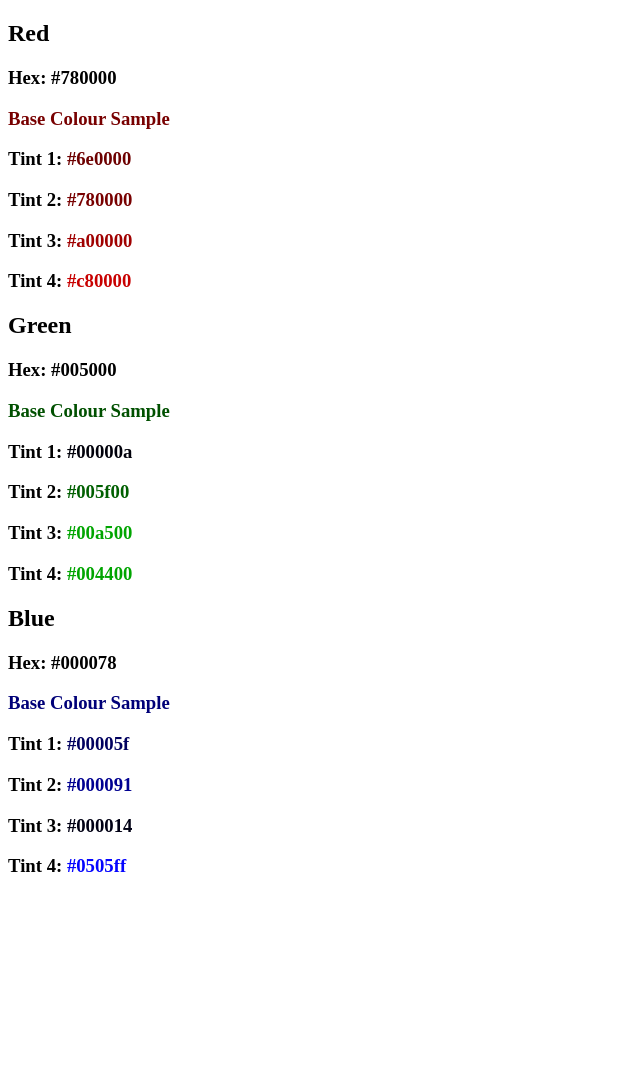
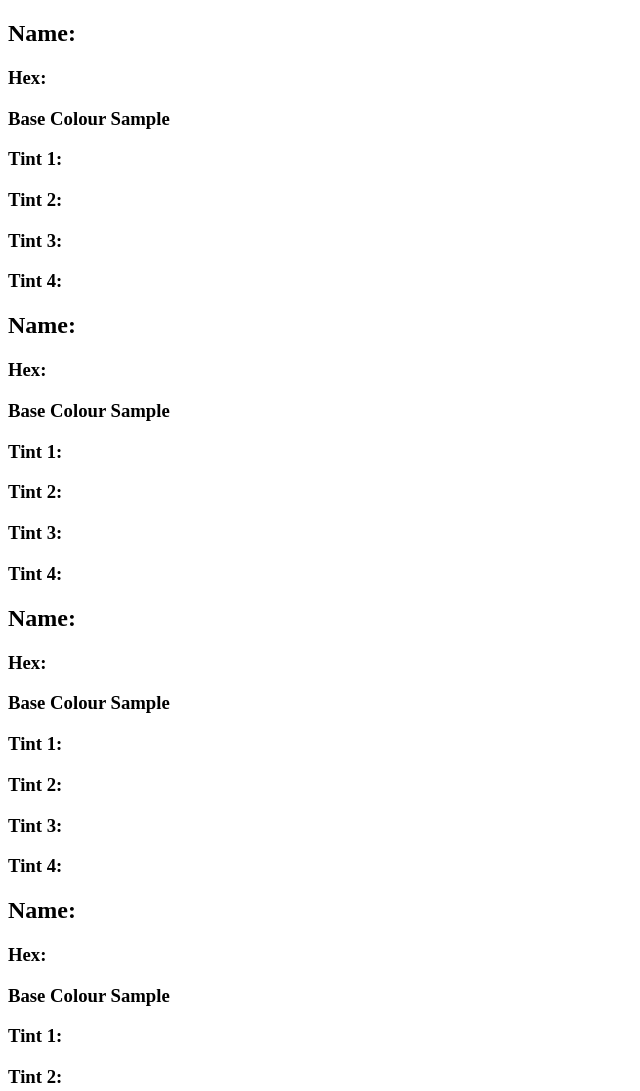
Before and after one commit to adellanno/colour-picker, a plain HTML site: page index.html in a window 1280 px wide. Shown: the top 1091 px of the page, without its empty margins (0-640 px from the left). Before the commit the page ends 896 px from the top, so only its background shows below. Drawn offline with nearby package versions, Linux system fonts and the light colour scheme; no server answers.

Commit message:
Task 2 Completed

```diff
--- a/index.html
+++ b/index.html
@@ -7,32 +7,50 @@
     <script src="js/app.js"></script>
   </head>
   <body>
-    <div class="red">
-      <h2>Red</h2>
-      <h3>Hex: <span class="red-hex"></span></h3>
-      <h3 class="red-sample">Base Colour Sample</h3>
-      <h3>Tint 1: <span class="red-tint-1"></span></h3>
-      <h3>Tint 2: <span class="red-tint-2"></span></h3>
-      <h3>Tint 3: <span class="red-tint-3"></span></h3>
-      <h3>Tint 4: <span class="red-tint-4"></span></h3>
+    <div>
+      <h2>Name: <span class="colour-1-name"></span></h2>
+      <h3>Hex: <span class="colour-1-hex"></span></h3>
+      <h3 class="colour-1-sample">Base Colour Sample</h3>
+      <h3>Tint 1: <span class="colour1-tint-1"></span></h3>
+      <h3>Tint 2: <span class="colour1-tint-2"></span></h3>
+      <h3>Tint 3: <span class="colour1-tint-3"></span></h3>
+      <h3>Tint 4: <span class="colour1-tint-4"></span></h3>
     </div>
-    <div class="green">
-      <h2>Green</h2>
-      <h3>Hex: <span class="green-hex"></span></h3>
-      <h3 class="green-sample">Base Colour Sample</h3>
-      <h3>Tint 1: <span class="green-tint-1"></span></h3>
-      <h3>Tint 2: <span class="green-tint-2"></span></h3>
-      <h3>Tint 3: <span class="green-tint-3"></span></h3>
-      <h3>Tint 4: <span class="green-tint-4"></span></h3>
+    <div>
+      <h2>Name: <span class="colour-2-name"></span></h2>
+      <h3>Hex: <span class="colour-2-hex"></span></h3>
+      <h3 class="colour-2-sample">Base Colour Sample</h3>
+      <h3>Tint 1: <span class="colour2-tint-1"></span></h3>
+      <h3>Tint 2: <span class="colour2-tint-2"></span></h3>
+      <h3>Tint 3: <span class="colour2-tint-3"></span></h3>
+      <h3>Tint 4: <span class="colour2-tint-4"></span></h3>
     </div>
-    <div class="blue">
-      <h2>Blue</h2>
-      <h3>Hex: <span class="blue-hex"></span></h3>
-      <h3 class="blue-sample">Base Colour Sample</h3>
-      <h3>Tint 1: <span class="blue-tint-1"></span></h3>
-      <h3>Tint 2: <span class="blue-tint-2"></span></h3>
-      <h3>Tint 3: <span class="blue-tint-3"></span></h3>
-      <h3>Tint 4: <span class="blue-tint-4"></span></h3>
+    <div>
+      <h2>Name: <span class="colour-3-name"></span></h2>
+      <h3>Hex: <span class="colour-3-hex"></span></h3>
+      <h3 class="colour-3-sample">Base Colour Sample</h3>
+      <h3>Tint 1: <span class="colour3-tint-1"></span></h3>
+      <h3>Tint 2: <span class="colour3-tint-2"></span></h3>
+      <h3>Tint 3: <span class="colour3-tint-3"></span></h3>
+      <h3>Tint 4: <span class="colour3-tint-4"></span></h3>
+    </div>
+    <div>
+      <h2>Name: <span class="colour-4-name"></span></h2>
+      <h3>Hex: <span class="colour-4-hex"></span></h3>
+      <h3 class="colour-4-sample">Base Colour Sample</h3>
+      <h3>Tint 1: <span class="colour4-tint-1"></span></h3>
+      <h3>Tint 2: <span class="colour4-tint-2"></span></h3>
+      <h3>Tint 3: <span class="colour4-tint-3"></span></h3>
+      <h3>Tint 4: <span class="colour4-tint-4"></span></h3>
+    </div>
+    <div>
+      <h2>Name: <span class="colour-5-name"></span></h2>
+      <h3>Hex: <span class="colour-5-hex"></span></h3>
+      <h3 class="colour-5-sample">Base Colour Sample</h3>
+      <h3>Tint 1: <span class="colour5-tint-1"></span></h3>
+      <h3>Tint 2: <span class="colour5-tint-2"></span></h3>
+      <h3>Tint 3: <span class="colour5-tint-3"></span></h3>
+      <h3>Tint 4: <span class="colour5-tint-4"></span></h3>
     </div>
   </body>
 </html>
--- a/js/app.js
+++ b/js/app.js
@@ -1,37 +1,73 @@
 $(document).ready(function() {
 
-  $(".red-hex").text(rgbToHex("rgba(" + json[0].baseColour.toString() + ")"));
-  $(".red-sample").css('color', rgbToHex("rgba(" + json[0].baseColour.toString() + ")"));
-  $(".red-tint-1").text(rgbToHex("rgba(" + createTint(json[0].tints[0], json[0].baseColour) + ")"));
-  $(".red-tint-1").css('color', rgbToHex("rgba(" + createTint(json[0].tints[0], json[0].baseColour) + ")"));
-  $(".red-tint-2").text(rgbToHex("rgba(" + createTint(json[0].tints[1], json[0].baseColour) + ")"));
-  $(".red-tint-2").css('color', rgbToHex("rgba(" + createTint(json[0].tints[1], json[0].baseColour) + ")"));
-  $(".red-tint-3").text(rgbToHex("rgba(" + createTint(json[0].tints[2], json[0].baseColour) + ")"));
-  $(".red-tint-3").css('color', rgbToHex("rgba(" + createTint(json[0].tints[2], json[0].baseColour) + ")"));
-  $(".red-tint-4").text(rgbToHex("rgba(" + createTint(json[0].tints[3], json[0].baseColour) + ")"));
-  $(".red-tint-4").css('color', rgbToHex("rgba(" + createTint(json[0].tints[3], json[0].baseColour) + ")"));
+  var data;
 
-  $(".green-hex").text(rgbToHex("rgba(" + json[1].baseColour.toString() + ")"));
-  $(".green-sample").css('color', rgbToHex("rgba(" + json[1].baseColour.toString() + ")"));
-  $(".green-tint-1").text(rgbToHex("rgba(" + createTint(json[1].tints[0], json[1].baseColour) + ")"));
-  $(".green-tint-1").css('color', rgbToHex("rgba(" + createTint(json[1].tints[0], json[1].baseColour) + ")"));
-  $(".green-tint-2").text(rgbToHex("rgba(" + createTint(json[1].tints[1], json[1].baseColour) + ")"));
-  $(".green-tint-2").css('color', rgbToHex("rgba(" + createTint(json[1].tints[1], json[1].baseColour) + ")"));
-  $(".green-tint-3").text(rgbToHex("rgba(" + createTint(json[1].tints[2], json[1].baseColour) + ")"));
-  $(".green-tint-3").css('color', rgbToHex("rgba(" + createTint(json[1].tints[2], json[1].baseColour) + ")"));
-  $(".green-tint-4").text(rgbToHex("rgba(" + createTint(json[1].tints[3], json[1].baseColour) + ")"));
-  $(".green-tint-4").css('color', rgbToHex("rgba(" + createTint(json[1].tints[2], json[1].baseColour) + ")"));
+  $.ajax('https://qbs.arkonline.co.uk/task/colours.json?task=2', {
+    async: false,
+    success: function(response){
+      data = response;
+    }
+  })
 
-  $(".blue-hex").text(rgbToHex("rgba(" + json[2].baseColour.toString() + ")"));
-  $(".blue-sample").css('color', rgbToHex("rgba(" + json[2].baseColour.toString() + ")"));
-  $(".blue-tint-1").text(rgbToHex("rgba(" + createTint(json[2].tints[0], json[2].baseColour) + ")"));
-  $(".blue-tint-1").css('color', rgbToHex("rgba(" + createTint(json[2].tints[0], json[2].baseColour) + ")"));
-  $(".blue-tint-2").text(rgbToHex("rgba(" + createTint(json[2].tints[1], json[2].baseColour) + ")"));
-  $(".blue-tint-2").css('color', rgbToHex("rgba(" + createTint(json[2].tints[1], json[2].baseColour) + ")"));
-  $(".blue-tint-3").text(rgbToHex("rgba(" + createTint(json[2].tints[2], json[2].baseColour) + ")"));
-  $(".blue-tint-3").css('color', rgbToHex("rgba(" + createTint(json[2].tints[2], json[2].baseColour) + ")"));
-  $(".blue-tint-4").text(rgbToHex("rgba(" + createTint(json[2].tints[3], json[2].baseColour) + ")"));
-  $(".blue-tint-4").css('color', rgbToHex("rgba(" + createTint(json[2].tints[3], json[2].baseColour) + ")"));
+  $(".colour-1-name").text(data[0].name);
+  $(".colour-1-hex").text(rgbToHex("rgba(" + data[0].baseColour.toString() + ")"));
+  $(".colour-1-sample").css('color', rgbToHex("rgba(" + data[0].baseColour.toString() + ")"));
+  $(".colour1-tint-1").text(rgbToHex("rgba(" + createTint(data[0].tints[0], data[0].baseColour) + ")"));
+  $(".colour1-tint-1").css('color', rgbToHex("rgba(" + createTint(data[0].tints[0], data[0].baseColour) + ")"));
+  $(".colour1-tint-2").text(rgbToHex("rgba(" + createTint(data[0].tints[1], data[0].baseColour) + ")"));
+  $(".colour1-tint-2").css('color', rgbToHex("rgba(" + createTint(data[0].tints[1], data[0].baseColour) + ")"));
+  $(".colour1-tint-3").text(rgbToHex("rgba(" + createTint(data[0].tints[2], data[0].baseColour) + ")"));
+  $(".colour1-tint-3").css('color', rgbToHex("rgba(" + createTint(data[0].tints[2], data[0].baseColour) + ")"));
+  $(".colour1-tint-4").text(rgbToHex("rgba(" + createTint(data[0].tints[3], data[0].baseColour) + ")"));
+  $(".colour1-tint-4").css('color', rgbToHex("rgba(" + createTint(data[0].tints[3], data[0].baseColour) + ")"));
+
+  $(".colour-2-name").text(data[1].name);
+  $(".colour-2-hex").text(rgbToHex("rgba(" + data[1].baseColour.toString() + ")"));
+  $(".colour-2-sample").css('color', rgbToHex("rgba(" + data[1].baseColour.toString() + ")"));
+  $(".colour2-tint-1").text(rgbToHex("rgba(" + createTint(data[1].tints[0], data[1].baseColour) + ")"));
+  $(".colour2-tint-1").css('color', rgbToHex("rgba(" + createTint(data[1].tints[0], data[1].baseColour) + ")"));
+  $(".colour2-tint-2").text(rgbToHex("rgba(" + createTint(data[1].tints[1], data[1].baseColour) + ")"));
+  $(".colour2-tint-2").css('color', rgbToHex("rgba(" + createTint(data[1].tints[1], data[1].baseColour) + ")"));
+  $(".colour2-tint-3").text(rgbToHex("rgba(" + createTint(data[1].tints[2], data[1].baseColour) + ")"));
+  $(".colour2-tint-3").css('color', rgbToHex("rgba(" + createTint(data[1].tints[2], data[1].baseColour) + ")"));
+  $(".colour2-tint-4").text(rgbToHex("rgba(" + createTint(data[1].tints[3], data[1].baseColour) + ")"));
+  $(".colour2-tint-4").css('color', rgbToHex("rgba(" + createTint(data[1].tints[2], data[1].baseColour) + ")"));
+
+  $(".colour-3-name").text(data[2].name);
+  $(".colour-3-hex").text(rgbToHex("rgba(" + data[2].baseColour.toString() + ")"));
+  $(".colour-3-sample").css('color', rgbToHex("rgba(" + data[2].baseColour.toString() + ")"));
+  $(".colour3-tint-1").text(rgbToHex("rgba(" + createTint(data[2].tints[0], data[2].baseColour) + ")"));
+  $(".colour3-tint-1").css('color', rgbToHex("rgba(" + createTint(data[2].tints[0], data[2].baseColour) + ")"));
+  $(".colour3-tint-2").text(rgbToHex("rgba(" + createTint(data[2].tints[1], data[2].baseColour) + ")"));
+  $(".colour3-tint-2").css('color', rgbToHex("rgba(" + createTint(data[2].tints[1], data[2].baseColour) + ")"));
+  $(".colour3-tint-3").text(rgbToHex("rgba(" + createTint(data[2].tints[2], data[2].baseColour) + ")"));
+  $(".colour3-tint-3").css('color', rgbToHex("rgba(" + createTint(data[2].tints[2], data[2].baseColour) + ")"));
+  $(".colour3-tint-4").text(rgbToHex("rgba(" + createTint(data[2].tints[3], data[2].baseColour) + ")"));
+  $(".colour3-tint-4").css('color', rgbToHex("rgba(" + createTint(data[2].tints[3], data[2].baseColour) + ")"));
+
+  $(".colour-4-name").text(data[3].name);
+  $(".colour-4-hex").text(rgbToHex("rgba(" + data[2].baseColour.toString() + ")"));
+  $(".colour-4-sample").css('color', rgbToHex("rgba(" + data[3].baseColour.toString() + ")"));
+  $(".colour4-tint-1").text(rgbToHex("rgba(" + createTint(data[3].tints[0], data[3].baseColour) + ")"));
+  $(".colour4-tint-1").css('color', rgbToHex("rgba(" + createTint(data[3].tints[0], data[3].baseColour) + ")"));
+  $(".colour4-tint-2").text(rgbToHex("rgba(" + createTint(data[3].tints[1], data[2].baseColour) + ")"));
+  $(".colour4-tint-2").css('color', rgbToHex("rgba(" + createTint(data[3].tints[1], data[3].baseColour) + ")"));
+  $(".colour4-tint-3").text(rgbToHex("rgba(" + createTint(data[3].tints[2], data[3].baseColour) + ")"));
+  $(".colour4-tint-3").css('color', rgbToHex("rgba(" + createTint(data[2].tints[2], data[3].baseColour) + ")"));
+  $(".colour4-tint-4").text(rgbToHex("rgba(" + createTint(data[3].tints[3], data[3].baseColour) + ")"));
+  $(".colour4-tint-4").css('color', rgbToHex("rgba(" + createTint(data[3].tints[3], data[3].baseColour) + ")"));
+
+  $(".colour-5-name").text(data[4].name);
+  $(".colour-5-hex").text(rgbToHex("rgba(" + data[4].baseColour.toString() + ")"));
+  $(".colour-5-sample").css('color', rgbToHex("rgba(" + data[4].baseColour.toString() + ")"));
+  $(".colour5-tint-1").text(rgbToHex("rgba(" + createTint(data[4].tints[0], data[4].baseColour) + ")"));
+  $(".colour5-tint-1").css('color', rgbToHex("rgba(" + createTint(data[4].tints[0], data[4].baseColour) + ")"));
+  $(".colour5-tint-2").text(rgbToHex("rgba(" + createTint(data[4].tints[1], data[4].baseColour) + ")"));
+  $(".colour5-tint-2").css('color', rgbToHex("rgba(" + createTint(data[4].tints[1], data[4].baseColour) + ")"));
+  $(".colour5-tint-3").text(rgbToHex("rgba(" + createTint(data[4].tints[2], data[4].baseColour) + ")"));
+  $(".colour5-tint-3").css('color', rgbToHex("rgba(" + createTint(data[4].tints[2], data[4].baseColour) + ")"));
+  $(".colour5-tint-4").text(rgbToHex("rgba(" + createTint(data[4].tints[3], data[4].baseColour) + ")"));
+  $(".colour5-tint-4").css('color', rgbToHex("rgba(" + createTint(data[4].tints[3], data[4].baseColour) + ")"));
 
 });
 
@@ -57,32 +93,3 @@ function createTint(tint, baseColour) {
   }
   return newTint
 }
-
-var json = [{
-  "name": "Red",
-  "baseColour": [120, 0, 0],
-  "tints": [
-    [-10, 0, 0],
-    [0, 0, 0],
-    [40, 0, 0],
-    [80, 0, 0]
-  ]
-}, {
-  "name": "Green",
-  "baseColour": [0, 80, 0],
-  "tints": [
-    [0, -100, 10],
-    [0, 15, 0],
-    [0, 85, 0],
-    [0, -12, 0]
-  ]
-}, {
-  "name": "Blue",
-  "baseColour": [0, 0, 120],
-  "tints": [
-    [0, 0, -25],
-    [0, 0, 25],
-    [0, 0, -100],
-    [5, 5, 200]
-  ]
-}]
```
Also changed, not shown: json.txt (deleted, +0 -28 lines), package.json (deleted, +0 -15 lines).
